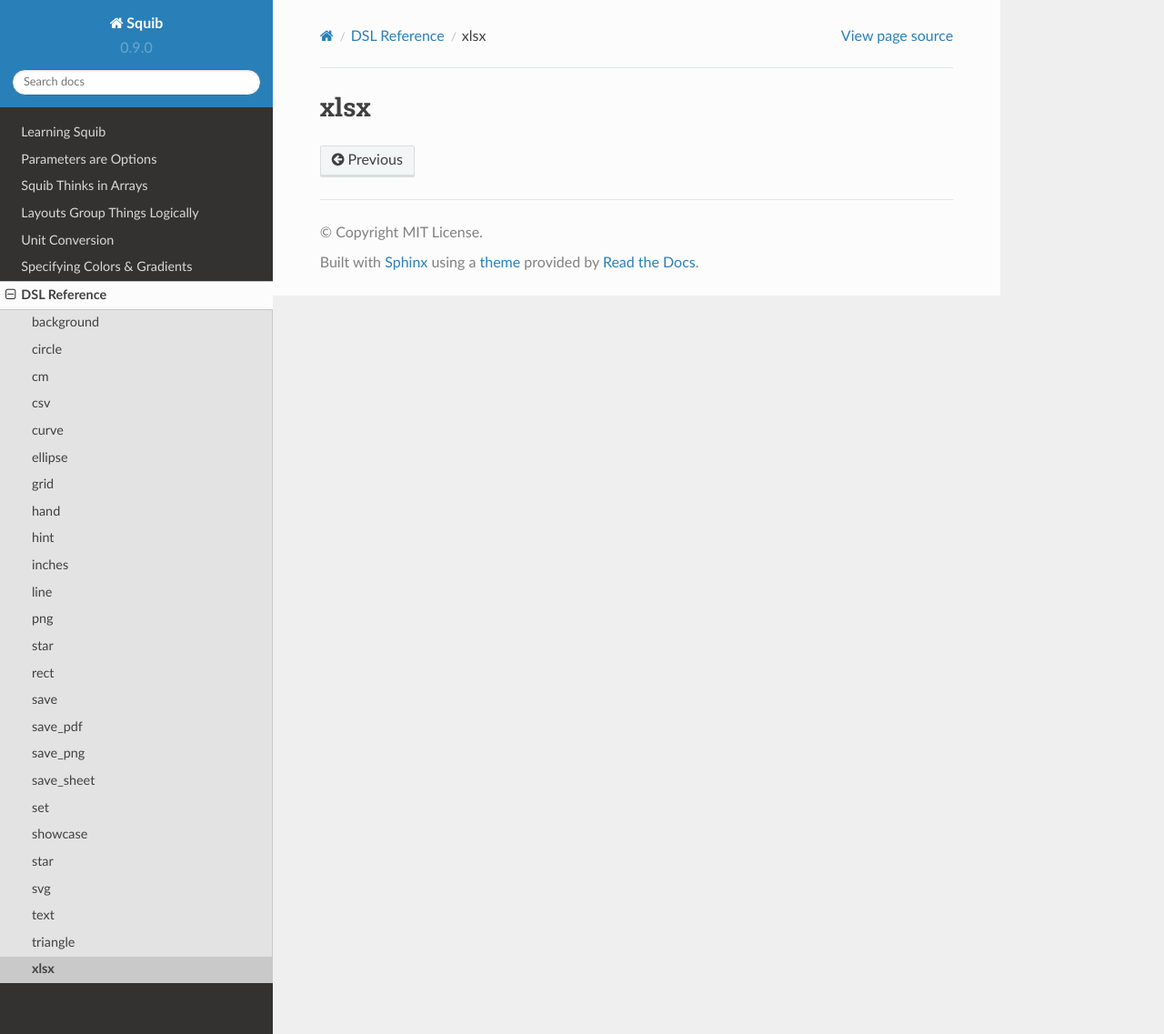
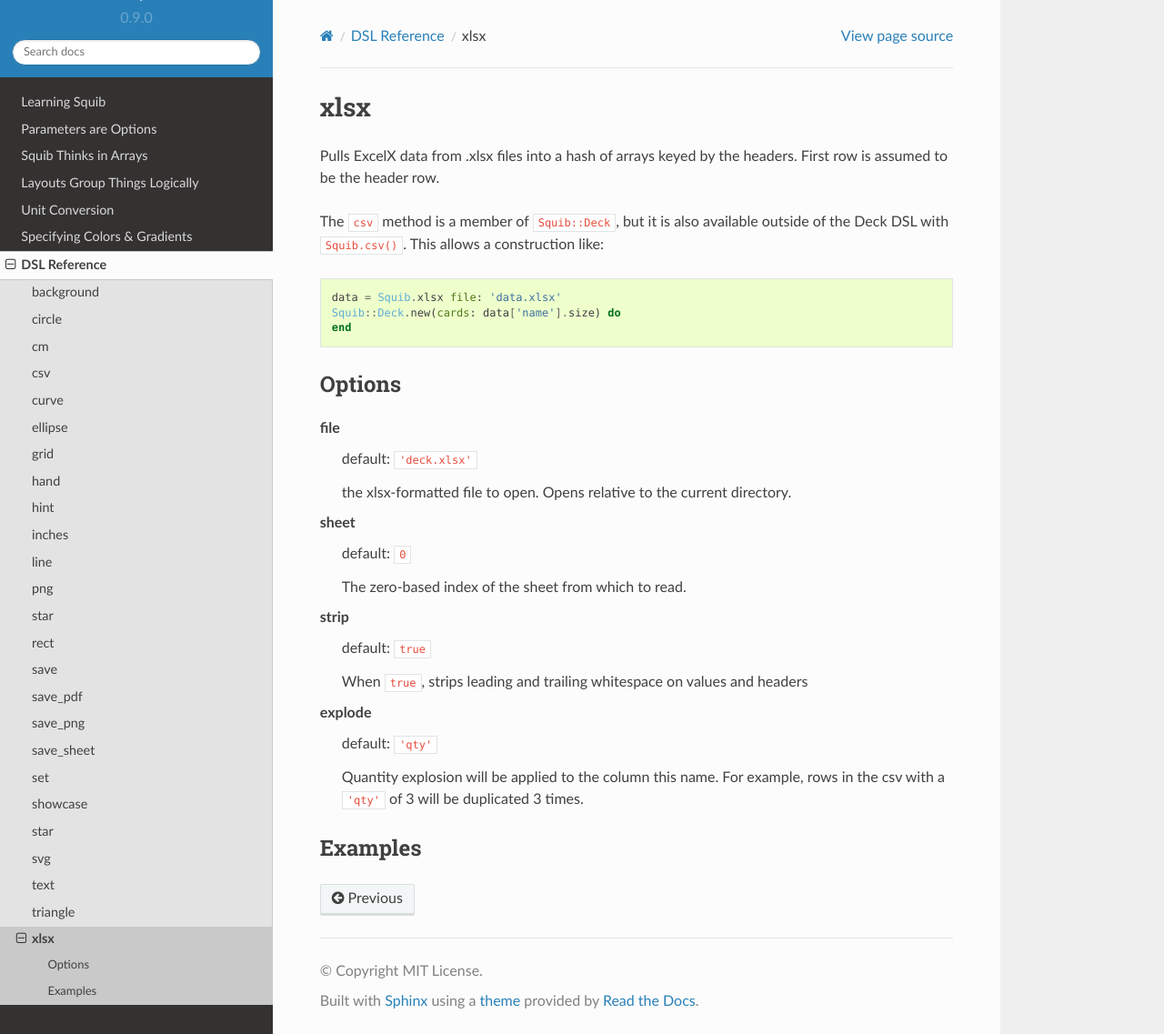
Before and after one commit to andymeneely/squib, a Sphinx documentation site: the page built from docs/dsl/xlsx.rst, in a window 1280 px wide and 1137 px high. Shown: the whole window at 91% size. Built offline with Sphinx 7.4.7 and the Read the Docs theme 2.0.0, drawn with Linux system fonts in a browser that asks for light colours.

Commit message:
docs: port data import methods to readthedocs

```diff
--- a/docs/dsl/ellipse.rst
+++ b/docs/dsl/ellipse.rst
@@ -1,7 +1,7 @@
 ellipse
 -------
 
-Draw an ellipse at the given coordinates.
+Draw an ellipse at the given coordinates. An ellipse is an oval that is defined by a bounding rectangle. To draw a circle, see :doc:`circle`.
 
 Options
 ^^^^^^^
--- a/docs/dsl/xlsx.rst
+++ b/docs/dsl/xlsx.rst
@@ -1,2 +1,37 @@
 xlsx
-----
+====
+
+Pulls ExcelX data from .xlsx files into a hash of arrays keyed by the headers. First row is assumed to be the header row.
+
+The ``csv`` method is a member of ``Squib::Deck``, but it is also available outside of the Deck DSL with ``Squib.csv()``. This allows a construction like::
+
+  data = Squib.xlsx file: 'data.xlsx'
+  Squib::Deck.new(cards: data['name'].size) do
+  end
+
+
+Options
+-------
+
+file
+  default: ``'deck.xlsx'``
+
+  the xlsx-formatted file to open. Opens relative to the current directory.
+
+sheet
+  default: ``0``
+
+  The zero-based index of the sheet from which to read.
+
+strip
+  default: ``true``
+
+  When ``true``, strips leading and trailing whitespace on values and headers
+
+explode
+  default: ``'qty'``
+
+  Quantity explosion will be applied to the column this name. For example, rows in the csv with a ``'qty'`` of 3 will be duplicated 3 times.
+
+Examples
+--------
```
Also changed, not shown: docs/dsl/csv.rst (+34 -1 lines), docs/dsl/text.rst (+0 -8 lines), 1 other file.
